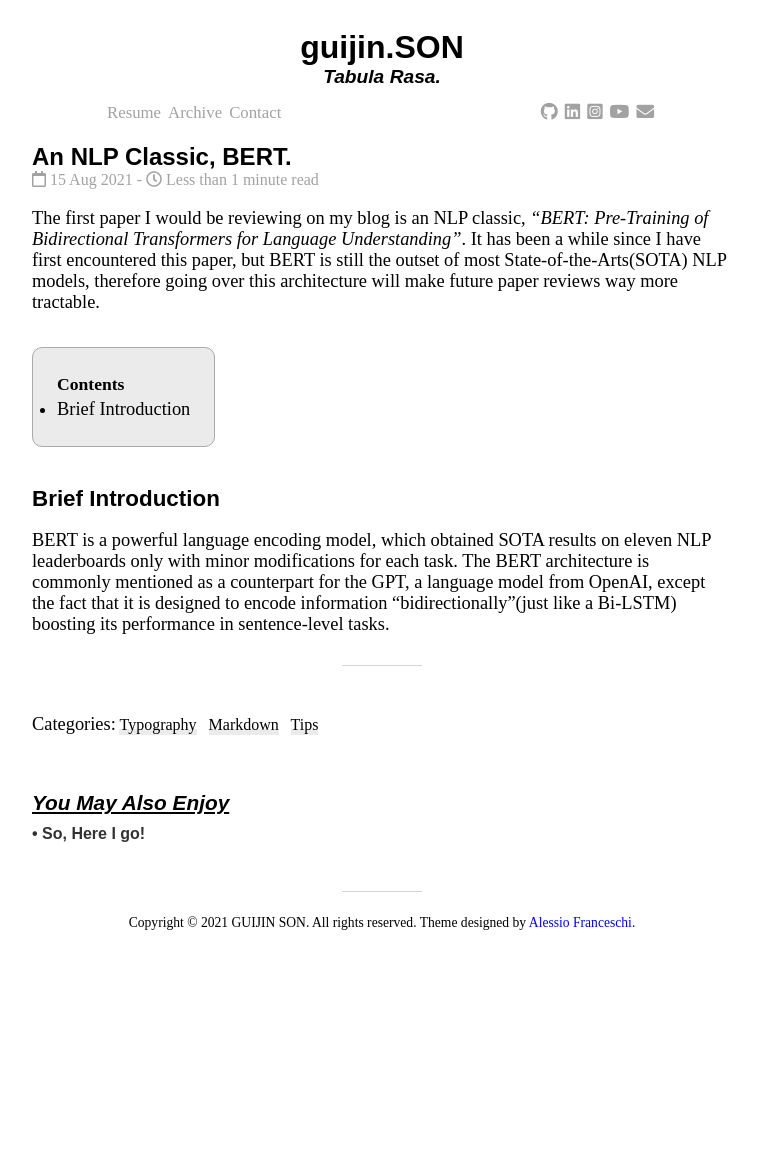
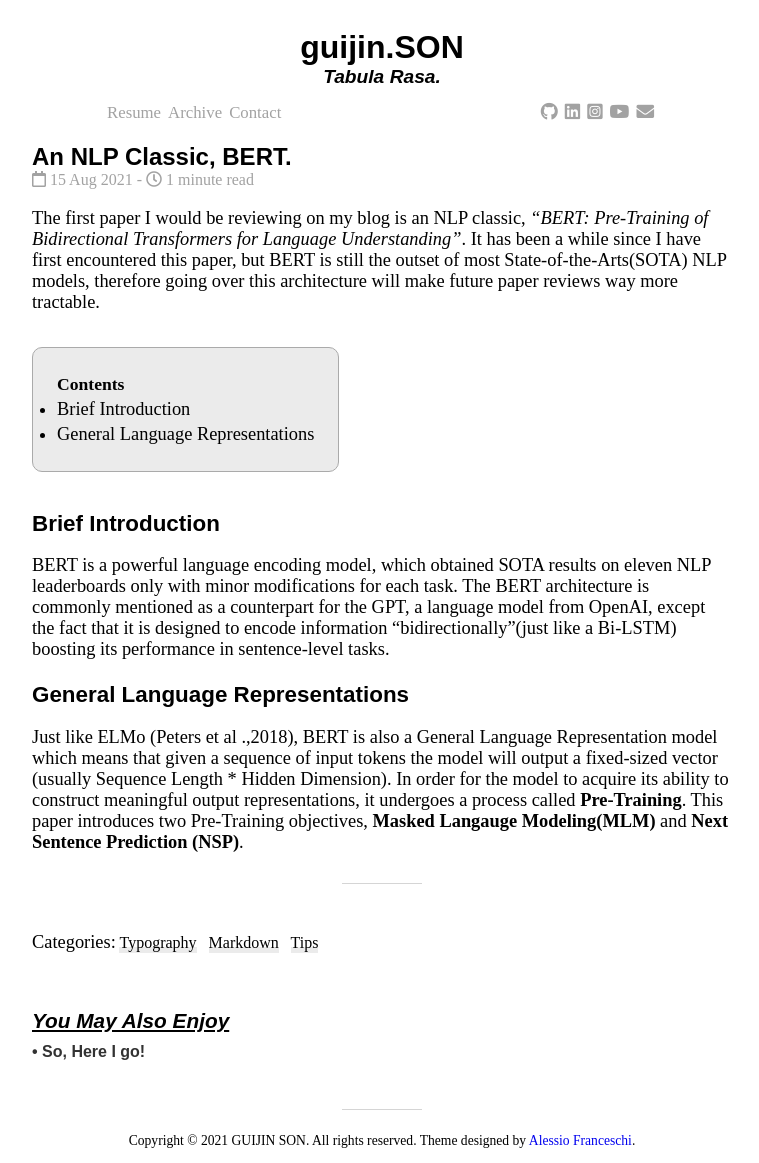
Before and after one commit to guijinSON/guijinSON.github.io, a Jekyll site: the page built from _posts/2021-08-15-An NLP Classic, BERT.md, in a window 1280 px wide. Shown: the whole page, without its empty margins (258-1017 px from the left). Built offline with Jekyll 4.4.1, drawn with Linux system fonts in a browser that asks for light colours; nearby versions of some CDN libraries; comment, search, counter and statistics services are not loaded; before the commit the page ends 945 px from its top, so only the background shows below that.

Commit message:
Update 2021-08-15-An NLP Classic, BERT.md

```diff
--- a/_posts/2021-08-15-An NLP Classic, BERT.md
+++ b/_posts/2021-08-15-An NLP Classic, BERT.md
@@ -15,3 +15,6 @@
 ### Brief Introduction
 BERT is a powerful language encoding model, which obtained SOTA results on eleven NLP leaderboards only with minor modifications for each task.
 The BERT architecture is commonly mentioned as a counterpart for the GPT, a language model from OpenAI, except the fact that it is designed to encode information "bidirectionally"(just like a Bi-LSTM) boosting its performance in sentence-level tasks.
+
+### General Language Representations
+Just like ELMo (Peters et al .,2018), BERT is also a General Language Representation model which means that given a sequence of input tokens the model will output a fixed-sized vector (usually Sequence Length * Hidden Dimension). In order for the model to acquire its ability to construct meaningful output representations, it undergoes a process called **Pre-Training**. This paper introduces two Pre-Training objectives, **Masked Langauge Modeling(MLM)** and **Next Sentence Prediction (NSP)**.
```
